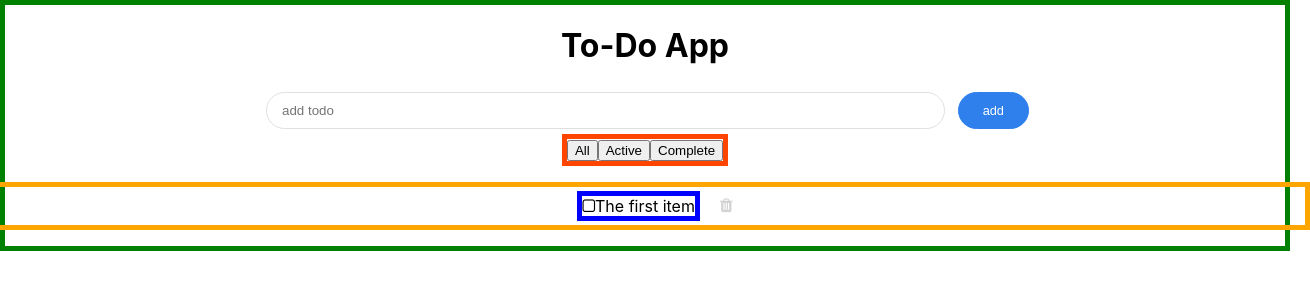
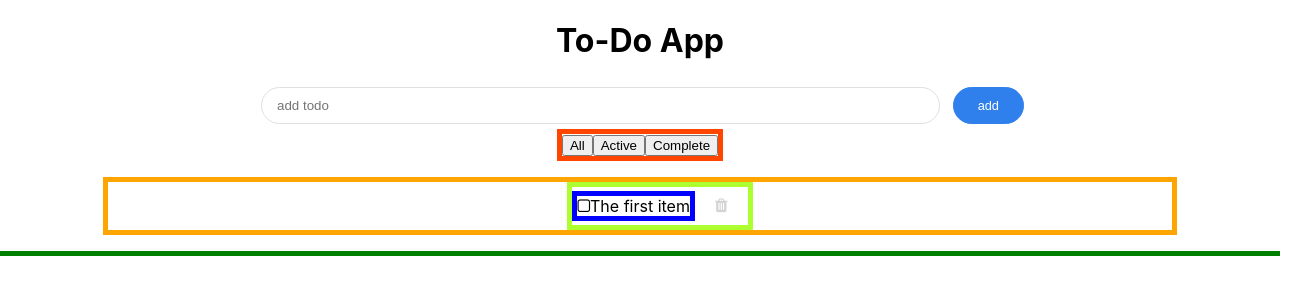
Before and after one commit to olirooker/todo-list-app-react, a React (Create React App) app: page / in a window 1280 px wide. Shown: the top 300 px of the page, 1310 px wide, since content can reach past the window. Built offline with nearby package versions, Linux system fonts and the light colour scheme.

Commit message:
css alignment to help understand list element pos

```diff
--- a/src/index.css
+++ b/src/index.css
@@ -19,7 +19,7 @@ body {
 }
 
 .app-container {
-  border: 5px solid green;
+  border-bottom: 5px solid green;
   display: flex;
   flex-direction: column;
   align-items: center;
@@ -113,13 +113,14 @@ label {
   display: flex;
   flex-direction: column;
   align-items: center;
-  width: 100vw;
+  width: 80vw;
 }
 
 /* Might need go change this to grid */
 .list-element-container {
   display: flex;
   align-items: center;
+  border: 5px solid greenyellow
 }
 
 .list-item {
```
